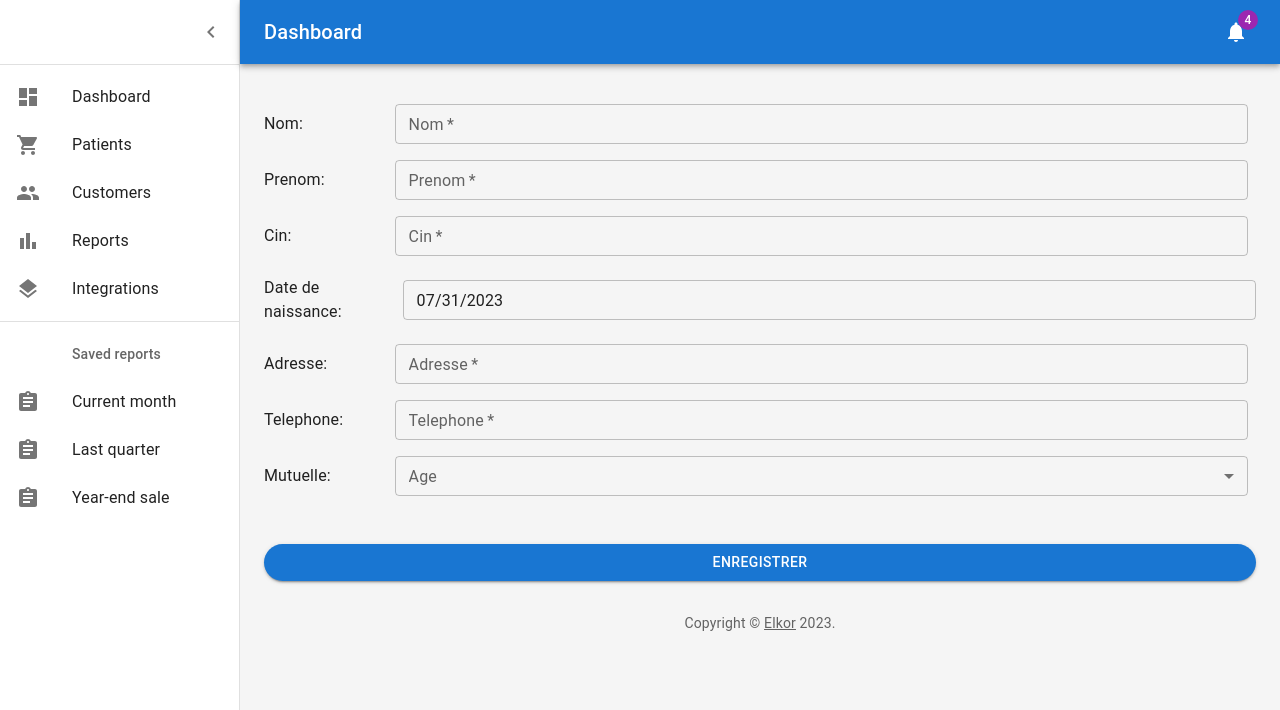
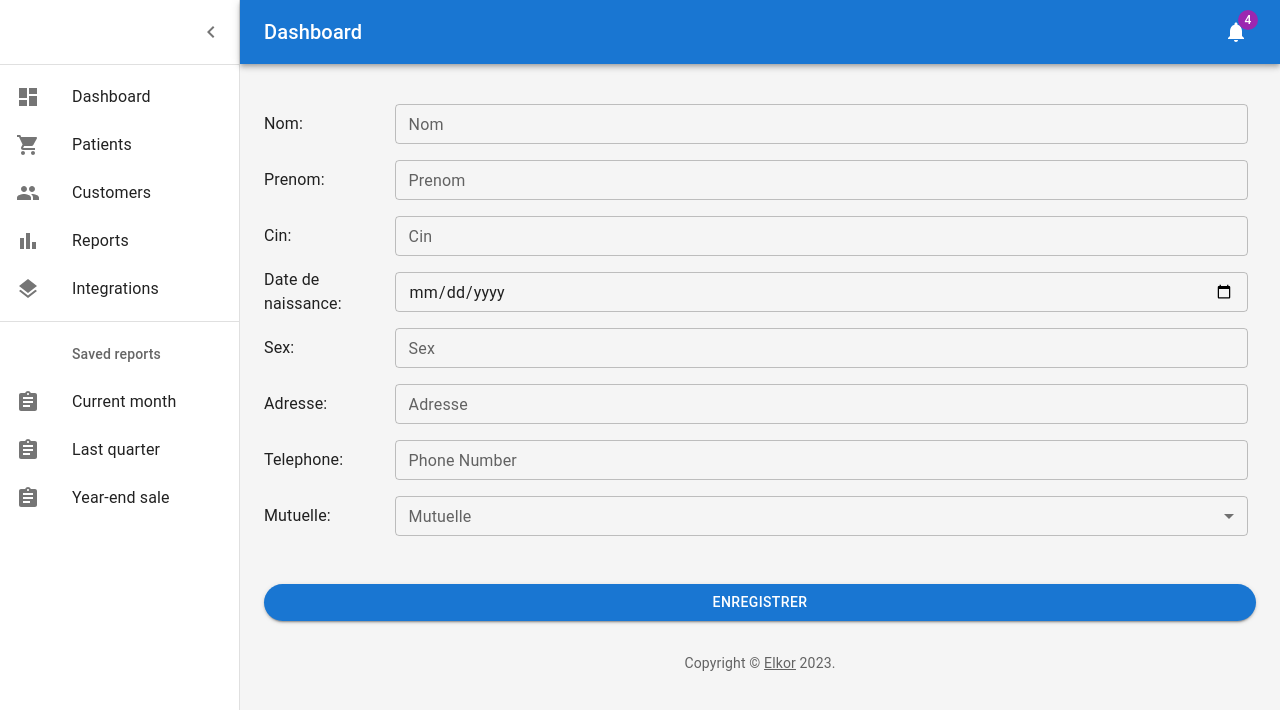
Before and after one commit to pkerguy96/react-api, a React (Vite) app: page /AddPatient in a window 1280 px wide. Shown: the top 710 px of the page. Built offline with nearby package versions, Linux system fonts and the light colour scheme; sample sign-in values are in the browser's storage.

Commit message:
add patient functionality

```diff
--- a/package.json
+++ b/package.json
@@ -21,6 +21,7 @@
     "dayjs": "^1.11.9",
     "react": "^18.2.0",
     "react-dom": "^18.2.0",
+    "react-hook-form": "^7.45.2",
     "react-router": "^6.14.2",
     "react-router-dom": "^6.14.2",
     "styled-components": "^5.3.11"
--- a/src/components/AddPatient.tsx
+++ b/src/components/AddPatient.tsx
@@ -7,93 +7,261 @@ import {
   Select,
   TextField,
 } from "@mui/material";
-import { DatePicker, LocalizationProvider } from "@mui/x-date-pickers";
-import dayjs from "dayjs";
-import { AdapterDayjs } from "@mui/x-date-pickers/AdapterDayjs";
-// Replace 'dayjs' with your preferred date library
+import { useForm, SubmitHandler, Controller } from "react-hook-form";
+import axiosInstance from "../Http";
 
+interface Props {
+  nom: string;
+  prenom: string;
+  cin: string;
+  date: string;
+  sex: string;
+  address: string;
+  phoneNumber?: string;
+  mutuelle: string;
+}
 const AddPatient = () => {
-  const today = dayjs();
+  const {
+    handleSubmit,
+    control,
+    register,
+    formState: { errors },
+  } = useForm<Props>({
+    defaultValues: {
+      nom: "",
+      prenom: "",
+      cin: "",
+      date: "",
+      sex: "",
+      address: "",
+      phoneNumber: "",
+      mutuelle: "",
+    },
+  }); // Specify Props as the generic type for useForm
+  const customErrorMessages = {
+    nom: {
+      required: "Le champ Nom est requis.", // Customize the required error message for "nom" field
+    },
+    prenom: {
+      required: "Le champ Prenom est requis.", // Customize the required error message for "nom" field
+    },
+    cin: {
+      required: "Le champ Cin est requis.", // Customize the required error message for "nom" field
+    },
+    date: {
+      required: "Le champ Date est requis.", // Customize the required error message for "nom" field
+    },
+    sex: {
+      required: "Le champ Sex est requis.", // Customize the required error message for "nom" field
+    },
+    address: {
+      required: "Le champ Address est requis.", // Customize the required error message for "nom" field
+    },
+    phoneNumber: {
+      required: "Le champ Telephone est requis.", // Customize the required error message for "nom" field
+    },
+    mutuelle: {
+      required: "Le champ Mutuelle est requis.", // Customize the required error message for "nom" field
+    },
+    // Add more custom error messages for other fields as needed
+  };
+  const onSubmit: SubmitHandler<Props> = async (data) => {
+    try {
+      console.log(data);
+      // Send the form data to the API endpoint using Axios
+      const response = await axiosInstance.post(
+        "http://127.0.0.1:8000/api/v1/Patient",
+        data
+      );
+      console.log("API response:", response.data);
+    } catch (error) {
+      // Handle any error that may occur during the API request
+      console.error("Error submitting form:", error);
+    }
+  };
+
   return (
-    <Box component="form" noValidate autoComplete="off">
+    <Box
+      component="form"
+      noValidate
+      autoComplete="off"
+      onSubmit={handleSubmit(onSubmit)}
+    >
       <Box className="flex items-center">
         <span className="w-24 mr-1 sm:mr-10">Nom:</span>
         <FormControl fullWidth sx={{ m: 1 }}>
-          <TextField required id="outlined-required" label="Nom" size="small" />
+          <Controller
+            name="nom"
+            control={control}
+            rules={{ required: customErrorMessages.nom.required }}
+            render={({ field }) => (
+              <TextField
+                {...field}
+                id="outlined-required"
+                label="Nom"
+                size="small"
+                error={!!errors.nom} // Add error prop based on whether the field has an error
+                helperText={errors.nom?.message} // Display the error message for the field
+              />
+            )}
+          />
         </FormControl>
       </Box>
       <Box className="flex items-center">
         <span className="w-24 mr-1 sm:mr-10">Prenom:</span>
         <FormControl fullWidth sx={{ m: 1 }}>
+          <Controller
+            name="prenom"
+            control={control}
+            rules={{ required: customErrorMessages.prenom.required }}
+            render={({ field }) => (
               <TextField
-            required
+                {...field}
                 id="outlined-required"
                 label="Prenom"
                 size="small"
+                error={!!errors.prenom}
+                helperText={errors.prenom?.message}
+              />
+            )}
           />
         </FormControl>
       </Box>
       <Box className="flex items-center">
         <span className="w-24 mr-1 sm:mr-10">Cin:</span>
         <FormControl fullWidth sx={{ m: 1 }}>
-          <TextField required id="outlined-required" label="Cin" size="small" />
+          <Controller
+            name="cin"
+            control={control}
+            rules={{ required: customErrorMessages.cin.required }}
+            render={({ field }) => (
+              <TextField
+                {...field}
+                id="outlined-required"
+                label="Cin"
+                size="small"
+                error={!!errors.cin}
+                helperText={errors.cin?.message}
+              />
+            )}
+          />
         </FormControl>
       </Box>
       <Box className="flex items-center ">
         <span className="w-24 mr-1 sm:mr-10">Date de naissance:</span>
         <FormControl fullWidth sx={{ m: 1 }}>
-          <LocalizationProvider dateAdapter={AdapterDayjs}>
-            <FormControl fullWidth sx={{ m: 1 }}>
-              <DatePicker
-                defaultValue={today}
-                slotProps={{ textField: { size: "small" } }}
+          <Controller
+            name="date"
+            control={control}
+            rules={{ required: customErrorMessages.date.required }}
+            render={({ field }) => (
+              <TextField
+                type="date"
+                {...field}
+                id="outlined-required"
+                size="small"
+                error={!!errors.date}
+                helperText={errors.date?.message}
+              />
+            )}
           />
         </FormControl>
-          </LocalizationProvider>
+      </Box>
+      <Box className="flex items-center">
+        <span className="w-24 mr-1 sm:mr-10">Sex:</span>
+        <FormControl fullWidth sx={{ m: 1 }}>
+          <Controller
+            name="sex"
+            control={control}
+            rules={{ required: customErrorMessages.sex.required }}
+            render={({ field }) => (
+              <TextField
+                {...field}
+                id="outlined-required"
+                label="Sex"
+                size="small"
+                error={!!errors.sex}
+                helperText={errors.sex?.message}
+              />
+            )}
+          />
         </FormControl>
       </Box>
       <Box className="flex items-center">
         <span className="w-24 mr-1 sm:mr-10">Adresse:</span>
         <FormControl fullWidth sx={{ m: 1 }}>
+          <Controller
+            name="address"
+            control={control}
+            rules={{ required: customErrorMessages.address.required }}
+            render={({ field }) => (
               <TextField
-            required
+                {...field}
                 id="outlined-required"
                 label="Adresse"
                 size="small"
+                error={!!errors.address}
+                helperText={errors.address?.message}
+              />
+            )}
           />
         </FormControl>
       </Box>
       <Box className="flex items-center">
         <span className="w-24 mr-1 sm:mr-10">Telephone:</span>
         <FormControl fullWidth sx={{ m: 1 }}>
+          <Controller
+            name="phoneNumber"
+            control={control}
+            rules={{ required: customErrorMessages.phoneNumber.required }}
+            render={({ field }) => (
               <TextField
-            required
+                {...field}
                 id="outlined-required"
-            label="Telephone"
+                label="Phone Number"
                 size="small"
+                type="number"
+                error={!!errors.phoneNumber}
+                helperText={errors.phoneNumber?.message}
+              />
+            )}
           />
         </FormControl>
       </Box>
       <Box className="flex items-center">
         <span className="w-24 mr-1 sm:mr-10">Mutuelle:</span>
         <FormControl fullWidth sx={{ m: 1 }} size="small">
-          <InputLabel id="demo-select-small-label">Age</InputLabel>
+          <InputLabel id="demo-select-small-label">Mutuelle</InputLabel>
+          <Controller
+            name="mutuelle"
+            control={control}
+            rules={{ required: customErrorMessages.mutuelle.required }} // Add any validation rules as needed
+            render={({ field }) => (
               <Select
+                {...field}
                 labelId="demo-select-small-label"
                 id="demo-select-small"
-            label="Age"
+                label="mutuelle"
+                error={!!errors.mutuelle}
               >
                 <MenuItem value="">
                   <em>None</em>
                 </MenuItem>
-            <MenuItem value={10}>Ten</MenuItem>
-            <MenuItem value={20}>Twenty</MenuItem>
-            <MenuItem value={30}>Thirty</MenuItem>
+                <MenuItem value="Ten">Ten</MenuItem>
+                <MenuItem value="Twenty">Twenty</MenuItem>
+                <MenuItem value="Thirty">Thirty</MenuItem>
               </Select>
+            )}
+          />
         </FormControl>
       </Box>
       <Box sx={{ marginTop: 5 }}>
-        <Button variant="contained" sx={{ borderRadius: 16 }} fullWidth={true}>
+        <Button
+          type="submit"
+          variant="contained"
+          sx={{ borderRadius: 16 }}
+          fullWidth={true}
+        >
           Enregistrer
         </Button>
       </Box>
```
Also changed, not shown: 1 other file (tests, documents, lock files or other folders). Lines whose indentation alone changed are shown as unchanged.
